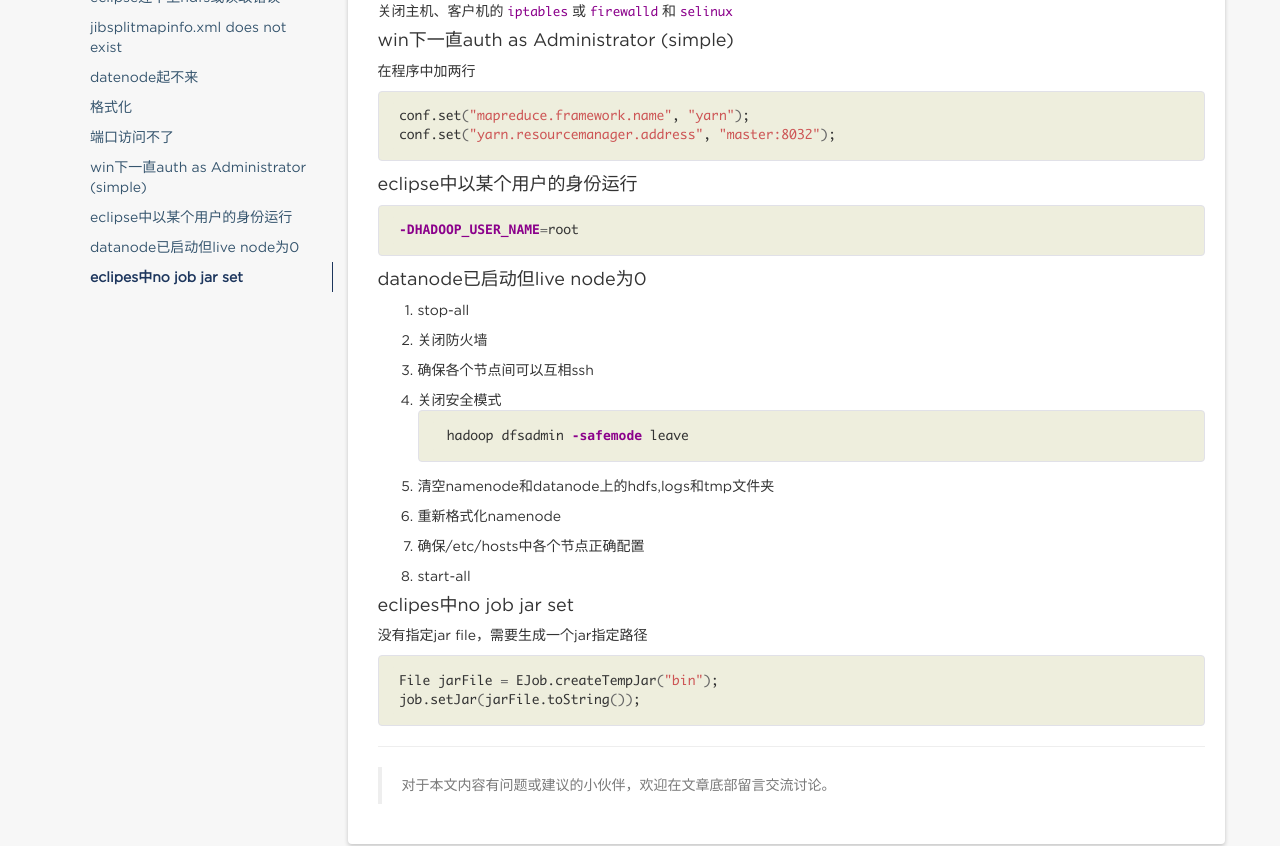
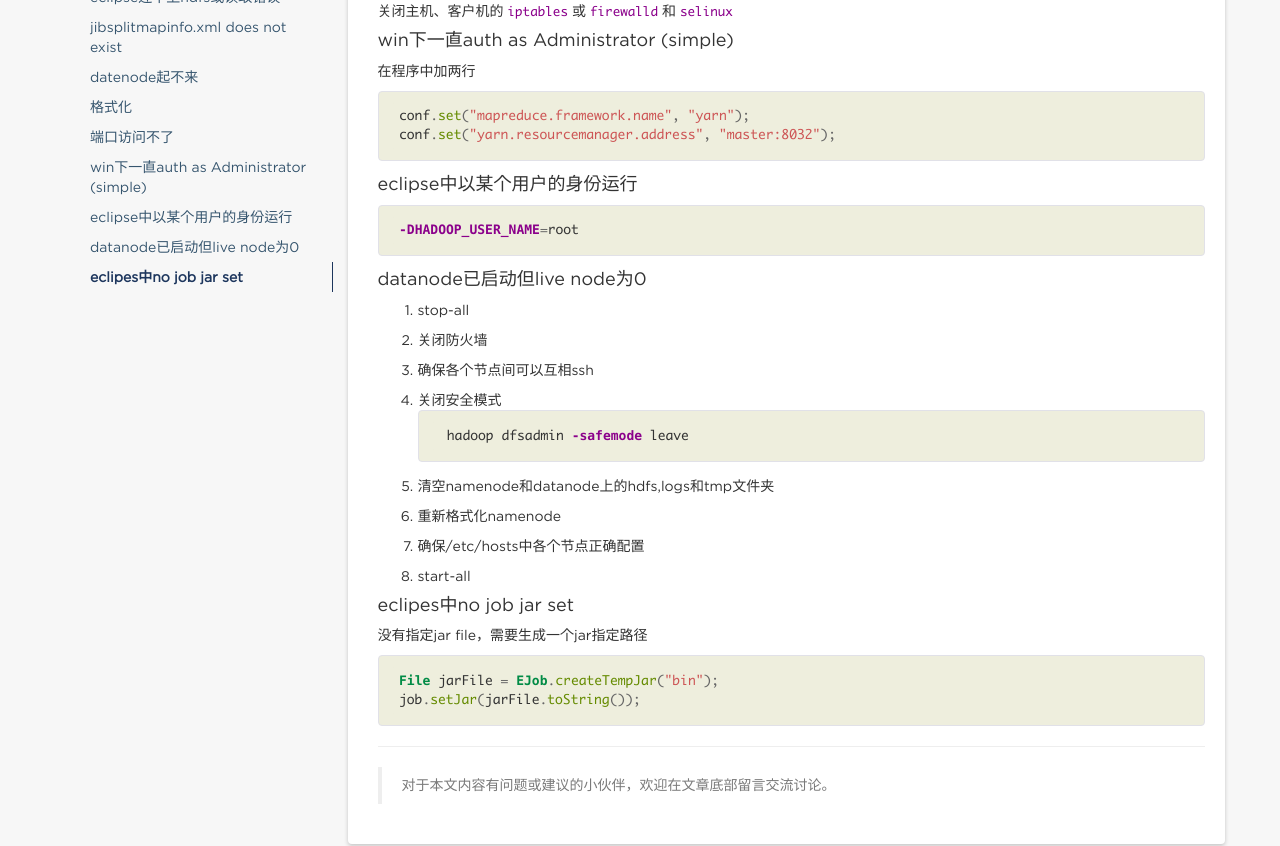
Before and after one commit to fengkai8375/fengkai8375.github.io, a Jekyll site: the page built from _posts/Hadoop/2017-12-27-Hadoop-Common-Problems.md, in a window 1280 px wide and 1400 px high, scrolled down 2315 px. Shown: the part 385-1231 px from the top of the window. Built offline with Jekyll 4.4.1, drawn with Linux system fonts in a browser that asks for light colours; nearby versions of some CDN libraries; comment, search, counter and statistics services are not loaded.

Commit message:
update post

````diff
--- a/_posts/Hadoop/2017-12-27-Hadoop-Common-Problems.md
+++ b/_posts/Hadoop/2017-12-27-Hadoop-Common-Problems.md
@@ -153,7 +153,7 @@ hdfs namenode -fromat
 #### win下一直auth as Administrator (simple)
 
 在程序中加两行
-```shell
+```java
 conf.set("mapreduce.framework.name", "yarn");
 conf.set("yarn.resourcemanager.address", "master:8032");
 ```
@@ -186,7 +186,7 @@ conf.set("yarn.resourcemanager.address", "master:8032");
 
 #### eclipes中no job jar set
 没有指定jar file，需要生成一个jar指定路径
-```shell
+```java
 File jarFile = EJob.createTempJar("bin");
 job.setJar(jarFile.toString());
 ```
````
